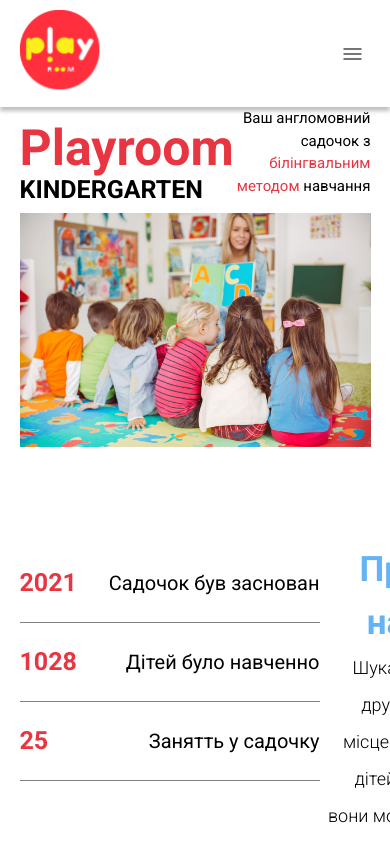
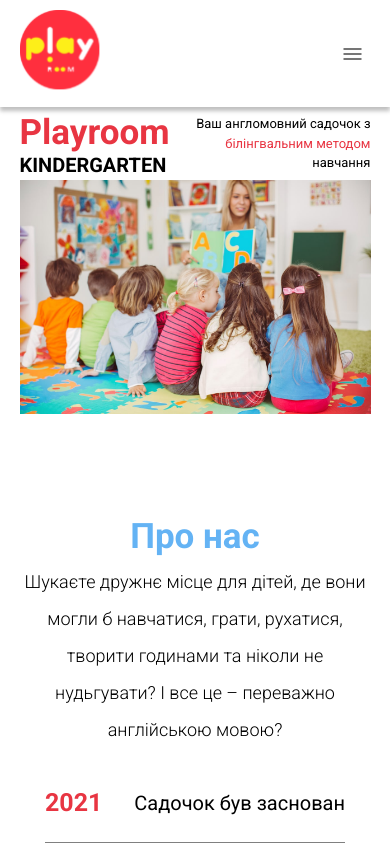
Before and after one commit to kopatychxx/Playroom, a Vue app: page / in a window 390 px wide. Shown: the top 845 px of the page. Built offline with nearby package versions, Linux system fonts and the light colour scheme.

Commit message:
Fix adaptiv

```diff
--- a/src/components/mainPage/AboutComponent.vue
+++ b/src/components/mainPage/AboutComponent.vue
@@ -91,4 +91,14 @@
     font-size: 18px;
   }
 }
+@media screen and (max-width: 425px) {
+  .aboutComponent {
+    flex-direction: column-reverse;
+    align-items: center;
+  }
+  .aboutComponent__text h3,
+  .aboutComponent__text p {
+    text-align: center;
+  }
+}
 </style>
--- a/src/components/mainPage/LandingComponent.vue
+++ b/src/components/mainPage/LandingComponent.vue
@@ -46,6 +46,7 @@
   font-size: 24px;
   color: #000000;
   text-align: right;
+  margin: 0;
 }
 .landingComponent__content p span {
   font-weight: 400;
@@ -66,4 +67,23 @@
     width: 250px;
   }
 }
+@media screen and (max-width: 425px) {
+  h1 {
+    font-size: 35px;
+  }
+  h2 {
+    font-size: 20px;
+    margin-top: -10px;
+  }
+  .landingComponent__content p,
+  .landingComponent__content p span{
+    font-size: 13px;
+    width: 250px;
+  }
+}
+@media screen and (max-width: 375px){
+  .landingComponent {
+    margin-top: 30px;
+  }
+}
 </style>
```
